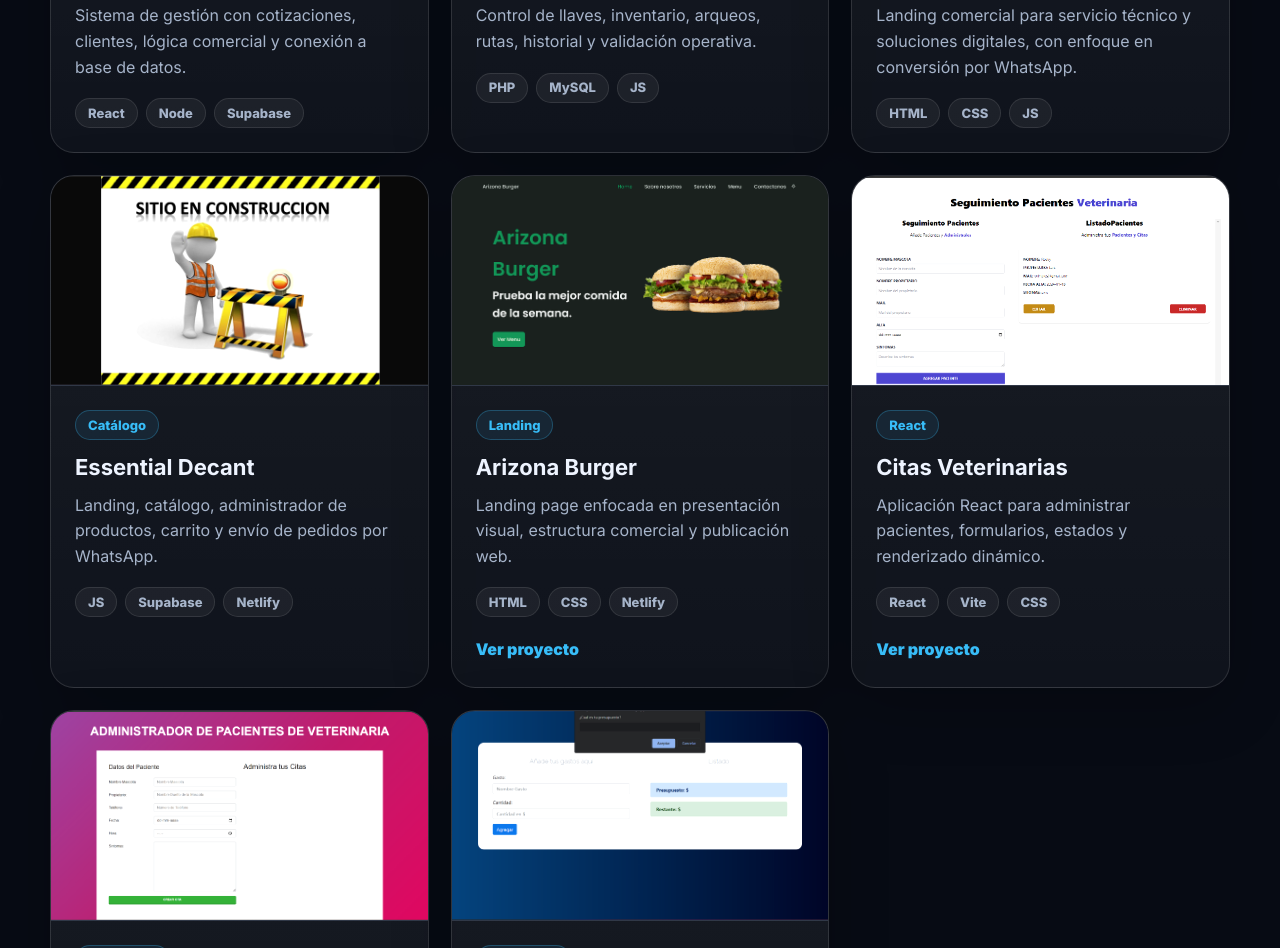
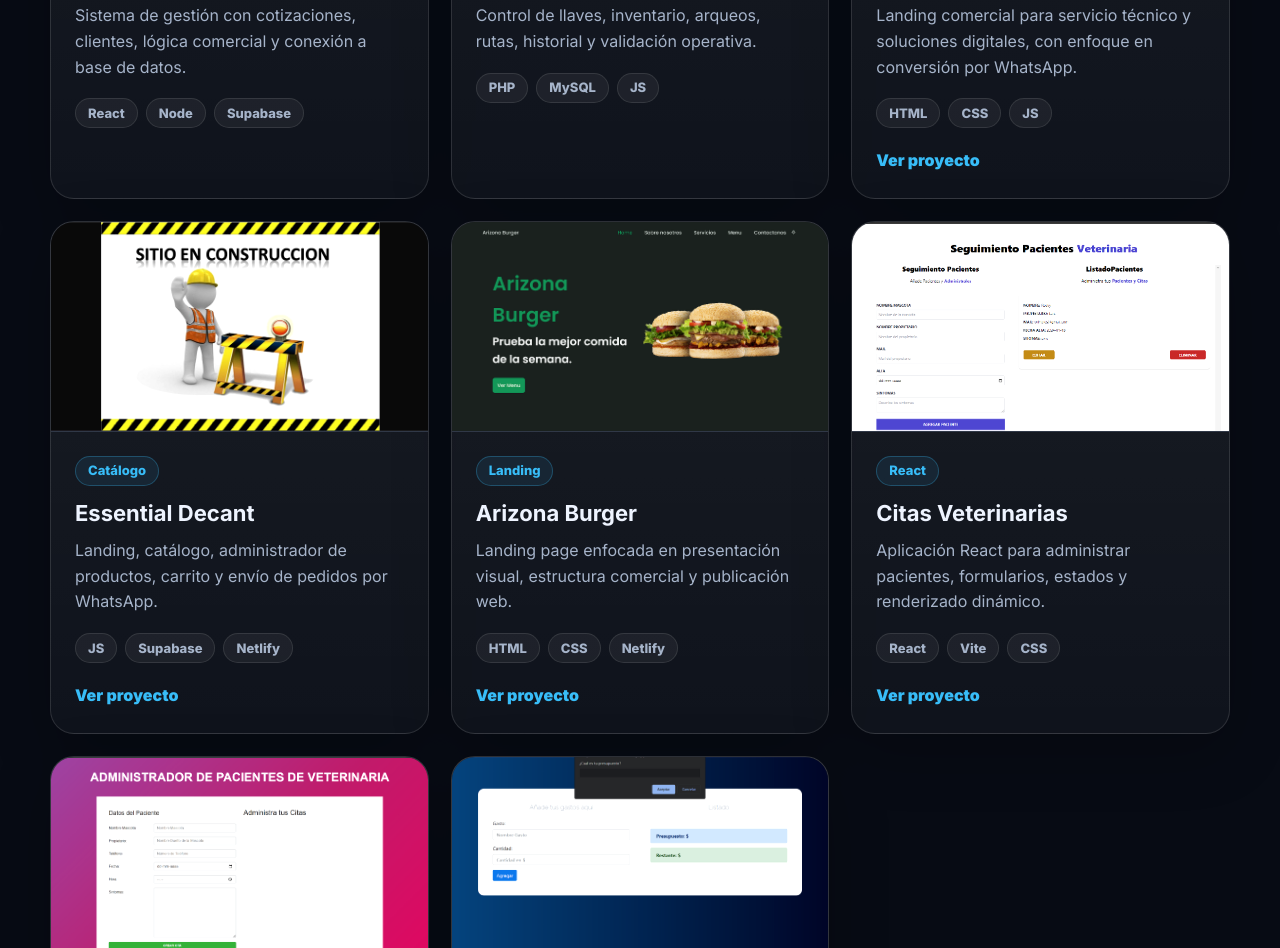
Before and after one commit to AlfonsoContreras05/Portafolio, a plain HTML site: page index.html in a window 1280 px wide. Shown: the part 4920-5868 px from the top of the page. Drawn offline with Linux system fonts and the light colour scheme.

Commit message:
Agrega enlaces reales de proyectos DataUno y Essential Decant

```diff
--- a/index.html
+++ b/index.html
@@ -252,6 +252,7 @@
                         <h3>DataUno</h3>
                         <p>Landing comercial para servicio técnico y soluciones digitales, con enfoque en conversión por WhatsApp.</p>
                         <div class="stack"><span>HTML</span><span>CSS</span><span>JS</span></div>
+                        <a href="https://www.datauno.cl/" target="_blank" rel="noopener noreferrer">Ver proyecto</a>
                     </div>
                 </article>
 
@@ -262,6 +263,7 @@
                         <h3>Essential Decant</h3>
                         <p>Landing, catálogo, administrador de productos, carrito y envío de pedidos por WhatsApp.</p>
                         <div class="stack"><span>JS</span><span>Supabase</span><span>Netlify</span></div>
+                        <a href="https://essentialdecant.netlify.app/catalogo" target="_blank" rel="noopener noreferrer">Ver proyecto</a>
                     </div>
                 </article>
 
```
